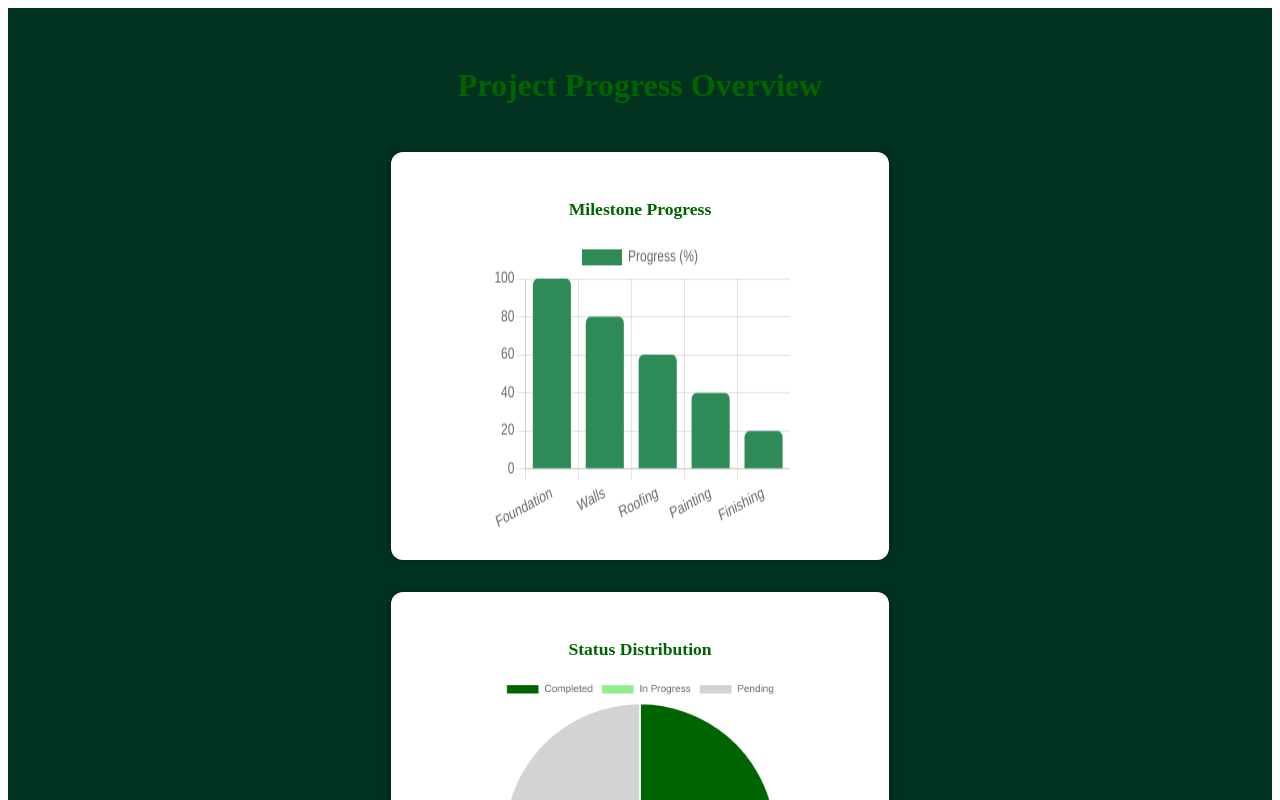
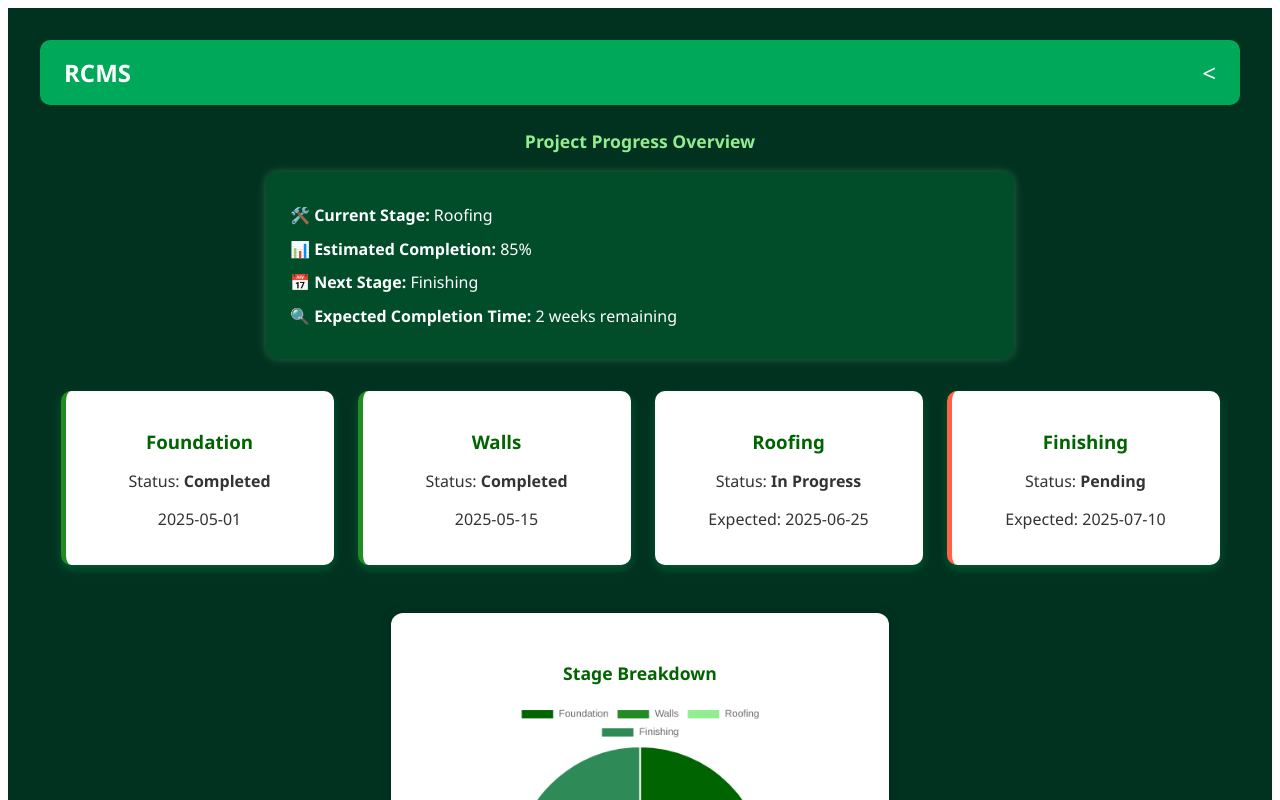
Before and after one commit to Robert-Otieno-Alehandro21/RCMS, a React (Vite) app: page /view-progress in a window 1280 px wide. Shown: the top 800 px of the page. Built offline with nearby package versions, Linux system fonts and the light colour scheme.

Commit message:
Done with modules in User dashboard

```diff
--- a/src/Pages/ManageTeam.jsx
+++ b/src/Pages/ManageTeam.jsx
@@ -1,33 +1,39 @@
 import React from "react";
 import "./ManageTeam.css";
-import { FaUserPlus, FaEye, FaComments, FaStar } from "react-icons/fa";
-import { Link } from "react-router-dom";
+
+const teamMembers = [
+  { name: "James Mwangi", role: "Project Manager", contact: "0712345678", id: "PM001" },
+  { name: "Lucy Wanjiku", role: "Structural Engineer", contact: "0723456789", id: "ENG002" },
+  { name: "Peter Otieno", role: "Architect", contact: "0745678901", id: "ARC003" },
+  { name: "Grace Nyambura", role: "Quantity Surveyor", contact: "0798765432", id: "QS004" },
+  { name: "Kevin Njoroge", role: "Technician", contact: "0781234567", id: "TECH005" },
+  { name: "Mercy Achieng", role: "Civil Engineer", contact: "0754321890", id: "CIV006" },
+  { name: "Brian Kiptoo", role: "Foreman", contact: "0700112233", id: "FRM007" },
+  { name: "Catherine Njeri", role: "Site Supervisor", contact: "0799112233", id: "SUP008" },
+  { name: "Samuel Mutua", role: "Planner", contact: "0723001122", id: "PLN009" },
+  { name: "Nancy Wambui", role: "Inspector", contact: "0744221100", id: "INS010" },
+  // Add more as needed
+];
 
 const ManageTeam = () => {
   return (
     <div className="manage-team-container">
-      <h2 className="manage-team-title">My Construction Team</h2>
-      <div className="team-actions">
-        <Link to="/add-worker" className="team-card">
-          <FaUserPlus className="team-icon" />
-          <h3>Add Trusted Worker</h3>
-          <p>Add electricians, plumbers, or other specialists you trust to your project.</p>
-        </Link>
-        <Link to="/view-assignments" className="team-card">
-          <FaEye className="team-icon" />
-          <h3>View Assignments</h3>
-          <p>Check which tasks are assigned to which team members.</p>
-        </Link>
-        <Link to="/communication-settings" className="team-card">
-          <FaComments className="team-icon" />
-          <h3>Communication Settings</h3>
-          <p>Choose how you’d like to receive updates or give instructions.</p>
-        </Link>
-        <Link to="/review-team" className="team-card">
-          <FaStar className="team-icon" />
-          <h3>Review & Rate</h3>
-          <p>Give feedback or rate the performance of your workers.</p>
-        </Link>
+      <header className="team-header">
+        <div className="logo">RCMS</div>
+        <div className="back-button" onClick={() => window.history.back()}>&lt;</div>
+      </header>
+
+      <h2 className="team-title">Project Team Directory</h2>
+
+      <div className="team-boxes">
+        {teamMembers.map((member, index) => (
+          <div key={index} className="team-card">
+            <h3>{member.name}</h3>
+            <p><strong>Role:</strong> {member.role}</p>
+            <p><strong>Contact:</strong> {member.contact}</p>
+            <p><strong>ID:</strong> {member.id}</p>
+          </div>
+        ))}
       </div>
     </div>
   );
--- a/src/Pages/ProjectSchedule.jsx
+++ b/src/Pages/ProjectSchedule.jsx
@@ -1,70 +1,35 @@
 import React from "react";
 import "./ProjectSchedule.css";
-import { Pie } from "react-chartjs-2";
-import {
-  Chart,
-  ArcElement,
-  Tooltip,
-  Legend,
-} from "chart.js";
 
-Chart.register(ArcElement, Tooltip, Legend);
+const schedule = [
+  { stage: "Site Clearing", date: "2025-07-01", status: "Completed", percentage: 100 },
+  { stage: "Foundation Work", date: "2025-07-10", status: "In Progress", percentage: 70 },
+  { stage: "Structural Framing", date: "2025-07-20", status: "Pending", percentage: 0 },
+  { stage: "Roofing", date: "2025-07-30", status: "Pending", percentage: 0 },
+  { stage: "Finishing", date: "2025-08-05", status: "Pending", percentage: 0 },
+];
 
 const ProjectSchedule = () => {
-  const pieData = {
-    labels: ["Foundation", "Framing", "Roofing", "Finishing", "Inspection"],
-    datasets: [
-      {
-        data: [20, 25, 15, 30, 10],
-        backgroundColor: [
-          "#006400",
-          "#228B22",
-          "#32CD32",
-          "#7CFC00",
-          "#ADFF2F"
-        ],
-        hoverOffset: 8,
-      },
-    ],
-  };
-
-  const pieOptions = {
-    plugins: {
-      legend: {
-        position: "right",
-        labels: {
-          color: "#333",
-          font: {
-            size: 14,
-          },
-        },
-      },
-    },
-    animation: {
-      animateScale: true,
-      animateRotate: true,
-    },
-  };
-
   return (
     <div className="schedule-container">
-      <h2>Project Schedule Overview</h2>
+      <header className="schedule-header">
+        <div className="logo">RCMS</div>
+        <div className="back-button" onClick={() => window.history.back()}>&lt;</div>
+      </header>
 
-      <div className="pie-chart-box">
-        <Pie data={pieData} options={pieOptions} />
-      </div>
+      <h2 className="schedule-title">Project Schedule</h2>
 
-      <div className="phase-details">
-        {[
-          { phase: "Foundation", status: "Completed" },
-          { phase: "Framing", status: "In Progress" },
-          { phase: "Roofing", status: "Upcoming" },
-          { phase: "Finishing", status: "Upcoming" },
-          { phase: "Inspection", status: "Pending Approval" },
-        ].map((item, i) => (
-          <div className="phase-card" key={i}>
-            <h4>{item.phase}</h4>
-            <p>Status: {item.status}</p>
+      <div className="schedule-grid">
+        {schedule.map((item, index) => (
+          <div key={index} className="schedule-card">
+            <h3>{item.stage}</h3>
+            <p><strong>Date:</strong> {item.date}</p>
+            <p><strong>Status:</strong> {item.status}</p>
+            <div className="progress-bar">
+              <div className="progress-fill" style={{ width: `${item.percentage}%` }}>
+                {item.percentage}%
+              </div>
+            </div>
           </div>
         ))}
       </div>
--- a/src/Pages/ToolsResources.jsx
+++ b/src/Pages/ToolsResources.jsx
@@ -1,16 +1,20 @@
 import React from "react";
-import Header from "../components/Header";
 import "./ToolsResources.css";
 import { FaFileDownload, FaUpload, FaBookOpen, FaInfoCircle } from "react-icons/fa";
 
 const ToolsResources = () => {
   return (
     <div className="tools-resources-container">
-      <Header />
+      {/* Header */}
+      <header className="tools-header">
+        <div className="logo">RCMS</div>
+        <div className="back-button" onClick={() => window.history.back()}>&lt;</div>
+      </header>
 
       <h2 className="tools-title">Tools & Resources</h2>
 
       <div className="tools-grid">
+        {/* Download Reports */}
         <div className="tool-card">
           <FaFileDownload className="tool-icon" />
           <h3>Download Reports</h3>
@@ -23,6 +27,7 @@ const ToolsResources = () => {
           <button className="tool-btn">Download</button>
         </div>
 
+        {/* Upload Documents */}
         <div className="tool-card">
           <FaUpload className="tool-icon" />
           <h3>Upload Documents</h3>
@@ -30,6 +35,7 @@ const ToolsResources = () => {
           <button className="tool-btn">Upload</button>
         </div>
 
+        {/* Guides & Manuals */}
         <div className="tool-card">
           <FaBookOpen className="tool-icon" />
           <h3>Guides & Manuals</h3>
@@ -37,6 +43,7 @@ const ToolsResources = () => {
           <button className="tool-btn">View Guides</button>
         </div>
 
+        {/* FAQs & Help */}
         <div className="tool-card">
           <FaInfoCircle className="tool-icon" />
           <h3>FAQs & Help</h3>
--- a/src/Pages/ViewProgress.css
+++ b/src/Pages/ViewProgress.css
@@ -1,46 +1,146 @@
 .view-progress-container {
   background-color: #013220;
   color: white;
+  min-height: 100vh;
   padding: 2rem;
-  min-height: 100vh;
+  font-family: 'Segoe UI', sans-serif;
 }
 
-h2 {
-  text-align: center;
-  margin-bottom: 2rem;
-  font-size: 2rem;
+/* Header */
+.project-header {
+  display: flex;
+  justify-content: space-between;
+  align-items: center;
+  background-color: #00a859;
+  padding: 1rem 1.5rem;
+  border-radius: 10px;
+  margin-bottom: 1.5rem;
 }
 
-.progress-charts {
+.project-header .logo {
+  font-size: 1.5rem;
+  font-weight: bold;
+  color: white;
+}
+
+.project-header .back-button {
+  font-size: 1.5rem;
+  cursor: pointer;
+  color: white;
+  transition: color 0.3s ease;
+}
+
+.project-header .back-button:hover {
+  color: #90EE90;
+}
+
+/* Title */
+.title {
+  text-align: center;
+  margin-bottom: 1.2rem;
+  color: #90EE90;
+  font-weight: 600;
+}
+
+/* Details Section */
+.progress-details {
+  max-width: 700px;
+  margin: 0 auto 2rem auto;
+  background-color: #014d2a;
+  padding: 1.5rem;
+  border-radius: 12px;
+  box-shadow: 0 0 10px rgba(144, 238, 144, 0.3);
+  line-height: 1.8;
+  font-size: 1rem;
+}
+
+.progress-details p {
+  margin: 0.3rem 0;
+}
+
+/* Stage Cards */
+.stage-boxes {
   display: flex;
-  gap: 2rem;
+  flex-wrap: wrap;
+  justify-content: center;
+  gap: 1.5rem;
+  margin-bottom: 2rem;
+}
+
+.stage-card {
+  background-color: #ffffff;
+  color: #333;
+  padding: 1.2rem 1.5rem;
+  border-radius: 10px;
+  min-width: 220px;
+  box-shadow: 0 4px 10px rgba(0, 255, 127, 0.2);
+  text-align: center;
+  transition: transform 0.3s ease;
+}
+
+.stage-card:hover {
+  transform: translateY(-5px);
+}
+
+.stage-card h3 {
+  margin-bottom: 0.5rem;
+  color: #006400;
+}
+
+.stage-card.completed {
+  border-left: 5px solid #228B22;
+}
+
+.stage-card.in\ progress {
+  border-left: 5px solid #FFA500;
+}
+
+.stage-card.pending {
+  border-left: 5px solid #FF6347;
+}
+
+/* Charts */
+.charts {
+  display: flex;
   justify-content: center;
   flex-wrap: wrap;
-  animation: fadeIn 1s ease;
+  gap: 2rem;
+  max-width: 1000px;
+  margin: 0 auto;
+  padding: 1rem;
 }
 
-.chart-card {
-  background: white;
-  color: #013220;
-  padding: 1rem;
-  border-radius: 10px;
-  width: 100%;
-  max-width: 400px;
-  animation: fadeInUp 0.9s ease;
+.chart-box {
+  flex: 1 1 45%;
+  background-color: #ffffff;
+  color: #333;
+  padding: 1.5rem;
+  border-radius: 12px;
+  box-shadow: 0 0 12px rgba(0, 0, 0, 0.2);
+  display: flex;
+  flex-direction: column;
+  align-items: center;
+  transition: transform 0.3s ease, box-shadow 0.3s ease;
+  min-width: 300px;
+  max-width: 450px;
 }
 
-.chart-card h4 {
-  text-align: center;
-  margin-bottom: 1rem;
+.chart-box:hover {
+  transform: scale(1.02);
+  box-shadow: 0 0 16px rgba(0, 128, 0, 0.3);
 }
 
-@keyframes fadeInUp {
-  from {
-    opacity: 0;
-    transform: translateY(30px);
-  }
-  to {
-    opacity: 1;
-    transform: translateY(0);
-  }
+.chart-box h4 {
+  text-align: center;
+  color: #006400;
+  margin-bottom: 1rem;
+  font-weight: 600;
+  font-size: 1.1rem;
 }
+
+.chart-box canvas {
+  width: 100% !important;
+  max-width: 300px;
+  height: auto !important;
+  aspect-ratio: 1 / 1;
+}
--- a/src/Pages/ViewProgress.jsx
+++ b/src/Pages/ViewProgress.jsx
@@ -1,5 +1,6 @@
 import React from "react";
 import "./ViewProgress.css";
+import { useNavigate } from "react-router-dom";
 import { Bar, Pie } from "react-chartjs-2";
 import {
   Chart,
@@ -10,56 +11,77 @@ import {
   Tooltip,
   Legend,
 } from "chart.js";
-
 Chart.register(ArcElement, BarElement, CategoryScale, LinearScale, Tooltip, Legend);
 
 const ViewProgress = () => {
-  const barData = {
-    labels: ["Foundation", "Walls", "Roofing", "Painting", "Finishing"],
+  const navigate = useNavigate();
+
+  const progressPercentage = 85;
+
+  const projectStages = [
+    { name: "Foundation", status: "Completed", date: "2025-05-01" },
+    { name: "Walls", status: "Completed", date: "2025-05-15" },
+    { name: "Roofing", status: "In Progress", date: "Expected: 2025-06-25" },
+    { name: "Finishing", status: "Pending", date: "Expected: 2025-07-10" },
+  ];
+
+  const pieData = {
+    labels: projectStages.map((stage) => stage.name),
     datasets: [
       {
-        label: "Progress (%)",
-        data: [100, 80, 60, 40, 20],
-        backgroundColor: "#2e8b57",
-        borderRadius: 5,
+        label: "Project Stages",
+        data: [25, 35, 20, 20],
+        backgroundColor: ["#006400", "#228B22", "#90EE90", "#2E8B57"],
       },
     ],
   };
 
-  const pieData = {
-    labels: ["Completed", "In Progress", "Pending"],
+  const barData = {
+    labels: ["Week 1", "Week 2", "Week 3", "Week 4"],
     datasets: [
       {
-        data: [45, 30, 25],
-        backgroundColor: ["#006400", "#90ee90", "#d3d3d3"],
+        label: "Progress (%)",
+        data: [20, 40, 60, progressPercentage],
+        backgroundColor: "#00a859",
       },
     ],
   };
 
   return (
     <div className="view-progress-container">
-      <h2>Project Progress Overview</h2>
+      <header className="project-header">
+        <div className="logo">RCMS</div>
+        <div className="back-button" onClick={() => navigate(-1)}>&lt;</div>
+      </header>
+
+      <h2 className="title">Project Progress Overview</h2>
+
+      <div className="progress-details">
+        <p>🛠️ <strong>Current Stage:</strong> Roofing</p>
+        <p>📊 <strong>Estimated Completion:</strong> {progressPercentage}%</p>
+        <p>📅 <strong>Next Stage:</strong> Finishing</p>
+        <p>🔍 <strong>Expected Completion Time:</strong> 2 weeks remaining</p>
+      </div>
+
+      <div className="stage-boxes">
+        {projectStages.map((stage, index) => (
+          <div key={index} className={`stage-card ${stage.status.toLowerCase()}`}>
+            <h3>{stage.name}</h3>
+            <p>Status: <strong>{stage.status}</strong></p>
+            <p>{stage.date}</p>
+          </div>
+        ))}
+      </div>
 
       <div className="charts">
         <div className="chart-box">
-          <h4>Milestone Progress</h4>
+          <h4>Stage Breakdown</h4>
+          <Pie data={pieData} />
+        </div>
+        <div className="chart-box">
+          <h4>Weekly Progress</h4>
           <Bar data={barData} />
         </div>
-        <div className="chart-box">
-          <h4>Status Distribution</h4>
-          <Pie data={pieData} />
-        </div>
-      </div>
-
-      <div className="milestone-section">
-        <h3>Milestones</h3>
-        <ul className="milestone-list">
-          <li className="milestone completed">✔ Foundation - Completed</li>
-          <li className="milestone in-progress">🔧 Walls - In Progress</li>
-          <li className="milestone in-progress">🔨 Roofing - In Progress</li>
-          <li className="milestone pending">⏳ Painting - Pending</li>
-          <li className="milestone pending">⏳ Finishing - Pending</li>
-        </ul>
       </div>
     </div>
   );
```
Also changed, not shown: src/Pages/ManageTeam.css (+53 -42 lines), src/Pages/ProjectSchedule.css (+63 -43 lines), src/Pages/ToolsResources.css (+35 -1 lines).
